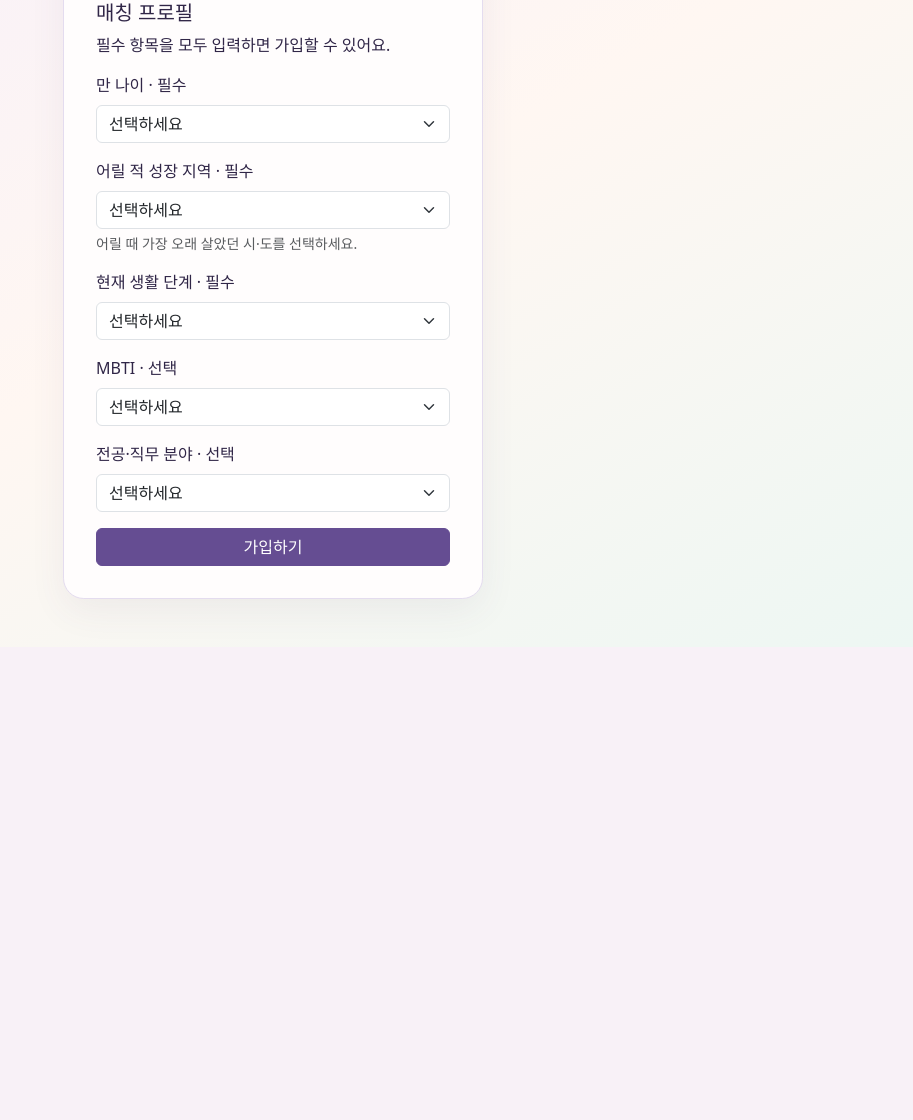
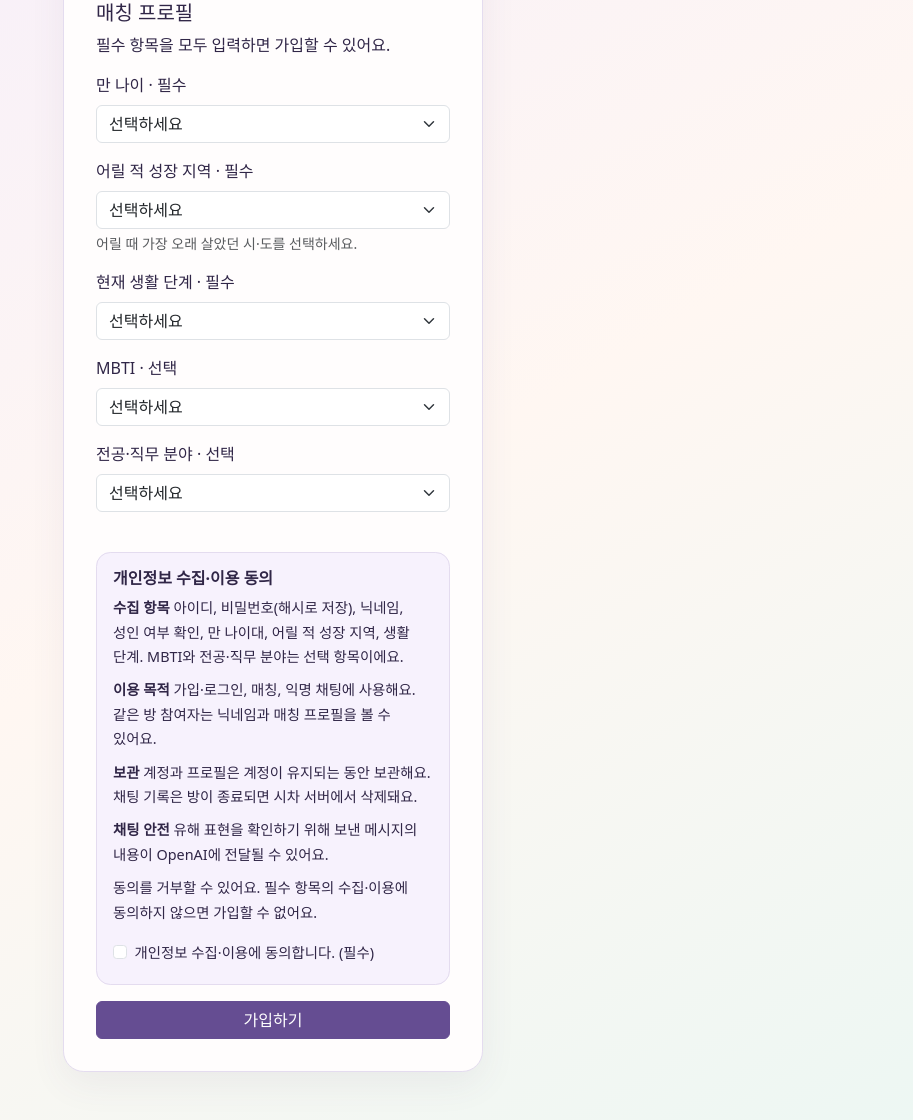
Before and after one commit to yuki296/Seecha, a Java web app: page /auth/register in a window 1280 px wide. Shown: the part 601-1721 px from the top of the page, without its empty margins (367-1280 px from the left). Before the commit the page ends 1202 px from the top, so only its background shows below. Run offline with Tomcat 11, a stand-in JSP engine, Linux system fonts and the light colour scheme; data that the repository does not hold is empty.

Commit message:
Require signup privacy consent and show chat guidelines

```diff
--- a/src/main/webapp/WEB-INF/views/match.jsp
+++ b/src/main/webapp/WEB-INF/views/match.jsp
@@ -37,6 +37,10 @@
     <button id="join" class="btn btn-dark w-100" hidden>매칭 신청</button>
     <button id="ready" class="btn btn-dark w-100" hidden>준비 완료</button>
     <button id="cancel" class="btn btn-outline-dark w-100 mt-2" hidden>매칭 취소</button>
+    <aside class="lobby-note" aria-labelledby="chat-guidelines-title">
+        <h2 id="chat-guidelines-title">대화 주의사항</h2>
+        <p>욕설이나 다른 사람을 비하하는 표현은 삼가 주세요. 생각이 달라도 서로 존중하며 이야기해 주세요.</p>
+    </aside>
     <aside class="lobby-note" aria-labelledby="lobby-note-title">
         <h2 id="lobby-note-title">같은 상황, 다른 이유</h2>
         <p>살아온 환경과 경험이 다르면, 같은 상황에서도 서로 다른 선택을 할 수 있어요.</p>
--- a/src/main/webapp/WEB-INF/views/register.jsp
+++ b/src/main/webapp/WEB-INF/views/register.jsp
@@ -59,6 +59,21 @@
                     <p>필수 항목을 모두 입력하면 가입할 수 있어요.</p>
                     <%@ include file="profile-fields.jspf" %>
                 </fieldset>
+                <fieldset class="lobby-note mb-3">
+                    <legend class="h6 fw-bold">개인정보 수집·이용 동의</legend>
+                    <div id="privacy-details">
+                        <p><strong>수집 항목</strong> 아이디, 비밀번호(해시로 저장), 닉네임, 성인 여부 확인, 만 나이대, 어릴 적 성장 지역, 생활 단계. MBTI와 전공·직무 분야는 선택 항목이에요.</p>
+                        <p><strong>이용 목적</strong> 가입·로그인, 매칭, 익명 채팅에 사용해요. 같은 방 참여자는 닉네임과 매칭 프로필을 볼 수 있어요.</p>
+                        <p><strong>보관</strong> 계정과 프로필은 계정이 유지되는 동안 보관해요. 채팅 기록은 방이 종료되면 시차 서버에서 삭제돼요.</p>
+                        <p><strong>채팅 안전</strong> 유해 표현을 확인하기 위해 보낸 메시지의 내용이 OpenAI에 전달될 수 있어요.</p>
+                        <p>동의를 거부할 수 있어요. 필수 항목의 수집·이용에 동의하지 않으면 가입할 수 없어요.</p>
+                    </div>
+                    <div class="form-check mt-3">
+                        <input class="form-check-input" id="privacyConsent" name="privacyConsent" type="checkbox" value="yes"
+                               aria-describedby="privacy-details" <c:if test="${privacyConsent}">checked</c:if> required>
+                        <label class="form-check-label" for="privacyConsent">개인정보 수집·이용에 동의합니다. (필수)</label>
+                    </div>
+                </fieldset>
                 <button class="btn btn-dark w-100" type="submit">가입하기</button>
             </form>
         </c:otherwise>
```
Also changed, not shown: src/main/java/com/seecha/web/RegisterServlet.java (+7 -0 lines).
